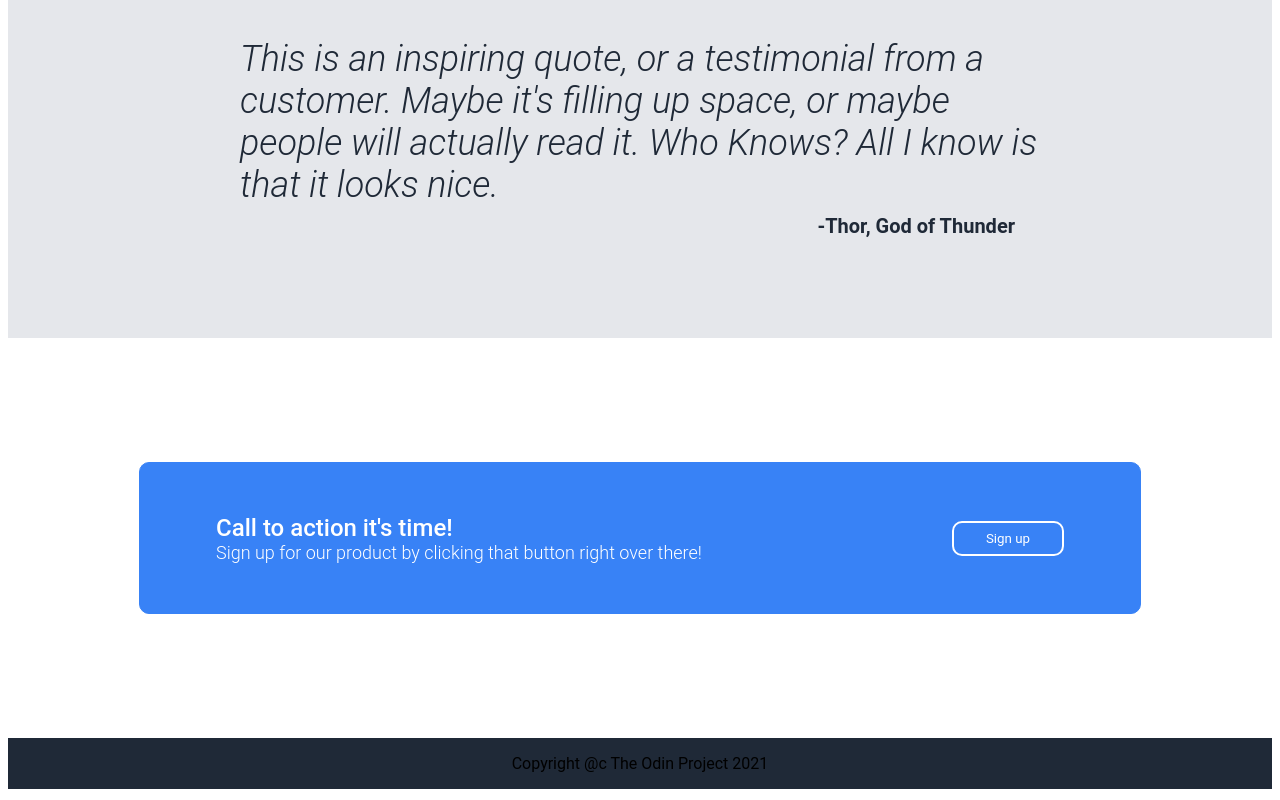
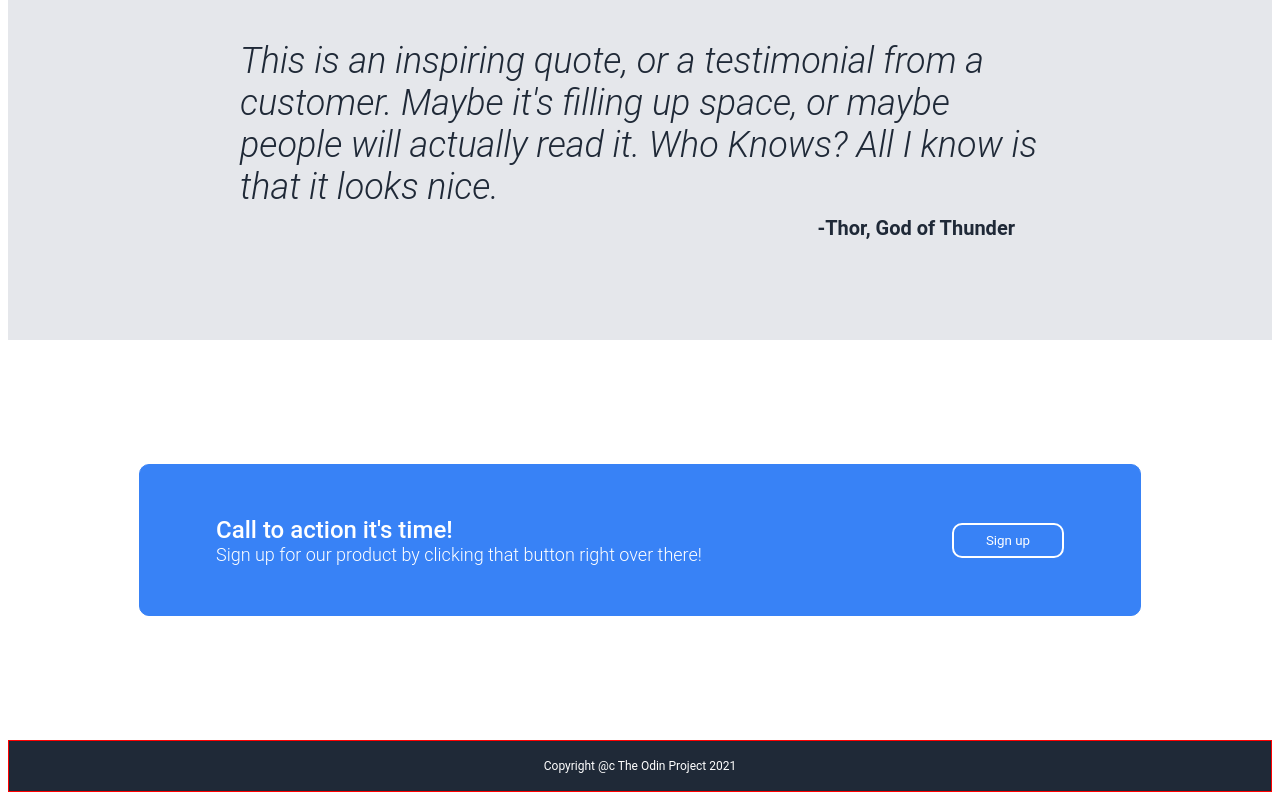
Before and after one commit to TheFutaBandit/Landing_Page, a plain HTML site: page Landing_Page/index.html in a window 1280 px wide. Shown: the part 923-1723 px from the top of the page. Drawn offline with Linux system fonts and the light colour scheme.

Commit message:
Footer Bug (Resolved)
Resolved the footer bug. The reason was above the code I had set footer shrink property to 0, which was for some reason causing problems.

```diff
--- a/Landing_Page/styles.css
+++ b/Landing_Page/styles.css
@@ -4,7 +4,7 @@
 
 body {
     display: flex;
-    flex-grow:0;
+    /* flex-grow:0; */
     flex-direction: column;
     padding: 0px;
 }
@@ -19,6 +19,8 @@ body {
     background-color: #1F2937;
     justify-content: space-between;
     align-items: center;
+    flex-shrink: 0;
+    border: 1px red solid;
 }
 
 
@@ -48,10 +50,6 @@ body {
     flex: 1 0 auto;
 }
 
-.header, .footer {
-    flex: 0;
-}
-
 .main_content {
     /* box-sizing: border-box; */
     display:flex;
@@ -73,6 +71,7 @@ body {
 .main_content .hero_image img {
     height: 200px;
     width: 450px;
+    flex-shrink: 0;
 }
 
 .main_content button {
@@ -118,13 +117,6 @@ body {
     color: white;
 }
 
-.footer {
-    display: flex;
-    flex-grow:0;
-    justify-content: center;
-    align-items: center;
-    background-color: #1F2937;
-}
 
 .items_content {
     /* box-sizing: border-box; */
@@ -252,12 +244,13 @@ body {
 }
 
 .footer {
-    /* box-sizing: border-box; */
-    /* border: 2px red solid; */
-    display:flex;
-    height: 400px;
+    border: red solid 1px;
+    display: flex;
     flex-shrink: 0;
-    flex-direction: column;
+    justify-content: center;
+    background-color: #1F2937;
     align-items: center;
-    justify-content: space-evenly;
+    color: white;
+    font-size: 12px;
+    height: 50px;
 }
```
